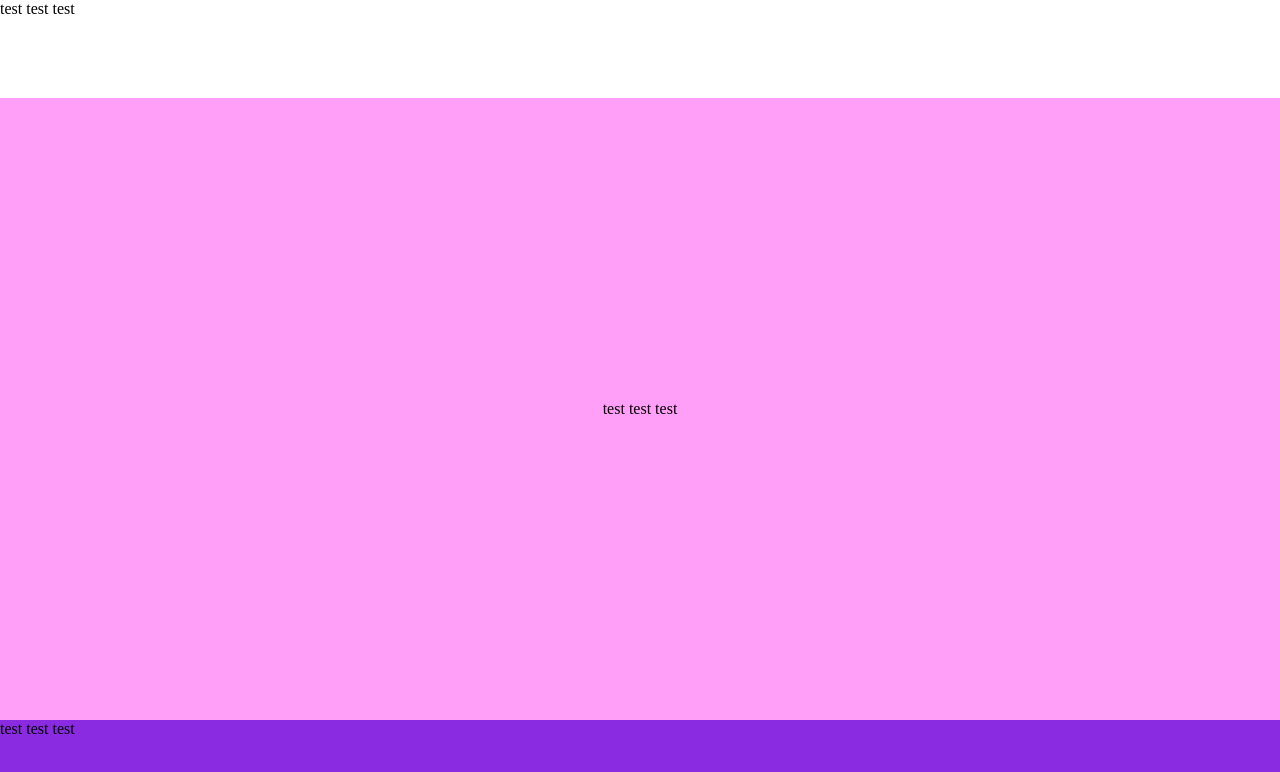
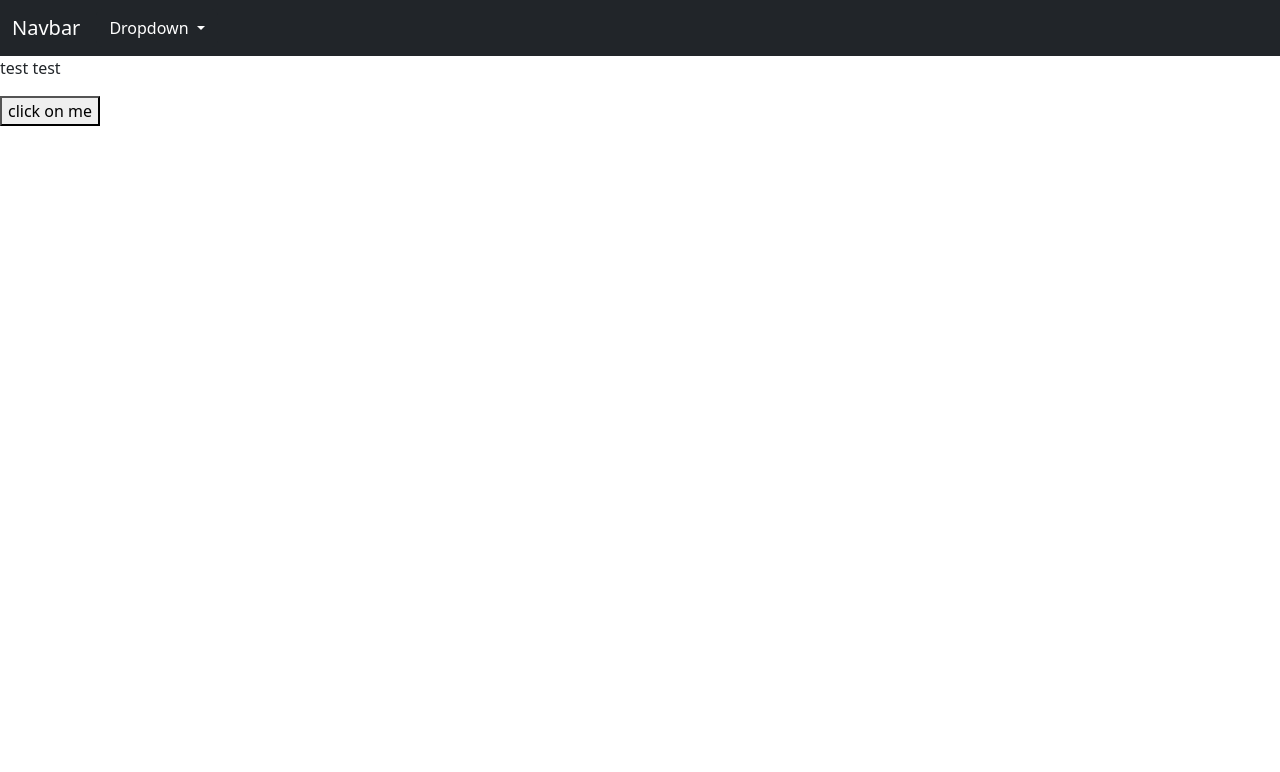
Before and after one commit to markohautala/e-commerce-v1, a plain HTML site: page index.html in a window 1280 px wide. Drawn offline with nearby package versions, Linux system fonts and the light colour scheme.

Commit message:
Add boostrap CDN link in head

```diff
--- a/assets/style.css
+++ b/assets/style.css
@@ -18,7 +18,7 @@ body {
 }
 
 #header {
-    background-color: #323131;
+    background-color: #49ce85;
     height: 60px;
     width: 100%;
     display: flex;
--- a/index.html
+++ b/index.html
@@ -4,25 +4,48 @@
     <meta charset="UTF-8">
     <meta name="viewport" content="width=device-width, initial-scale=1.0">
     <title>e-commerce</title>
-    <link rel="stylesheet" href="\assets\style.css"/>
+    <!--<link rel="stylesheet" href="\assets\style.css"/>-->
     <meta name="author" content="Marko Hautala">
     <meta name="keywords" content="keyword1, keyword2, keyword3">
     <meta name="description" content="Your website description here">
     <meta http-equiv="X-UA-Compatible" content="IE=edge">
     <meta name="robots" content="index, follow">
+    <link href="https://cdn.jsdelivr.net/npm/bootstrap@5.3.2/dist/css/bootstrap.min.css" rel="stylesheet" integrity="sha384-T3c6CoIi6uLrA9TneNEoa7RxnatzjcDSCmG1MXxSR1GAsXEV/Dwwykc2MPK8M2HN" crossorigin="anonymous">
+    <script src="https://cdn.jsdelivr.net/npm/bootstrap@5.3.2/dist/js/bootstrap.bundle.min.js" integrity="sha384-C6RzsynM9kWDrMNeT87bh95OGNyZPhcTNXj1NW7RuBCsyN/o0jlpcV8Qyq46cDfL" crossorigin="anonymous"></script>
+
 
 </head>
 <body>
     <header>
-        <nav>
-            <p>test test test</p>
-        </nav>
+        <nav class="navbar navbar-expand-lg navbar-dark bg-dark">
+            <div class="container-fluid">
+              <a class="navbar-brand" href="#">Navbar</a>
+              <button class="navbar-toggler" type="button" data-bs-toggle="collapse" data-bs-target="#navbarNavDarkDropdown" aria-controls="navbarNavDarkDropdown" aria-expanded="false" aria-label="Toggle navigation">
+                <span class="navbar-toggler-icon"></span>
+              </button>
+              <div class="collapse navbar-collapse" id="navbarNavDarkDropdown">
+                <ul class="navbar-nav">
+                  <li class="nav-item dropdown">
+                    <button class="btn btn-dark dropdown-toggle" data-bs-toggle="dropdown" aria-expanded="false">
+                      Dropdown
+                    </button>
+                    <ul class="dropdown-menu dropdown-menu-dark">
+                      <li><a class="dropdown-item" href="#">Action</a></li>
+                      <li><a class="dropdown-item" href="#">Another action</a></li>
+                      <li><a class="dropdown-item" href="#">Something else here</a></li>
+                    </ul>
+                  </li>
+                </ul>
+              </div>
+            </div>
+          </nav>
     </header>
     <main>
-        <p>test test test</p>
+        <p>test test</p>
+        <button>click on me</button>
+
     </main>
     <footer>
-        <p>test test test</p>
     </footer>
 </body>
 </html>
```
